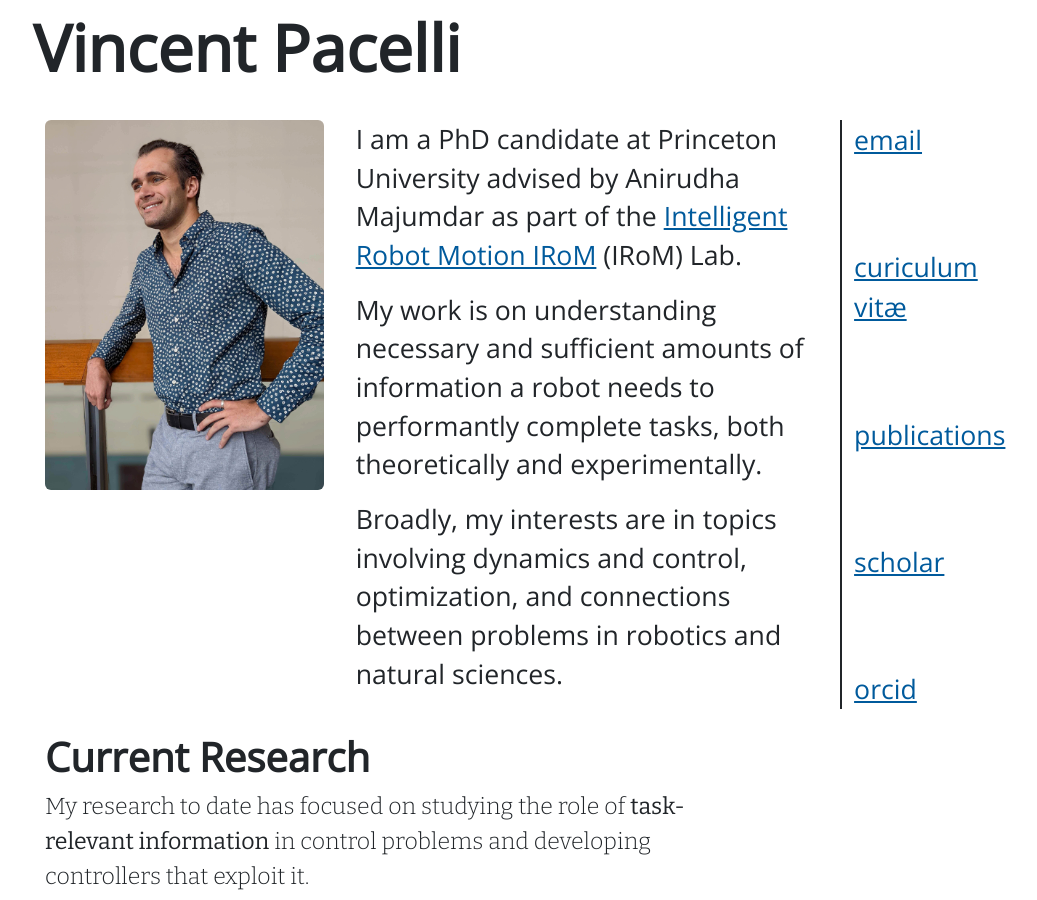
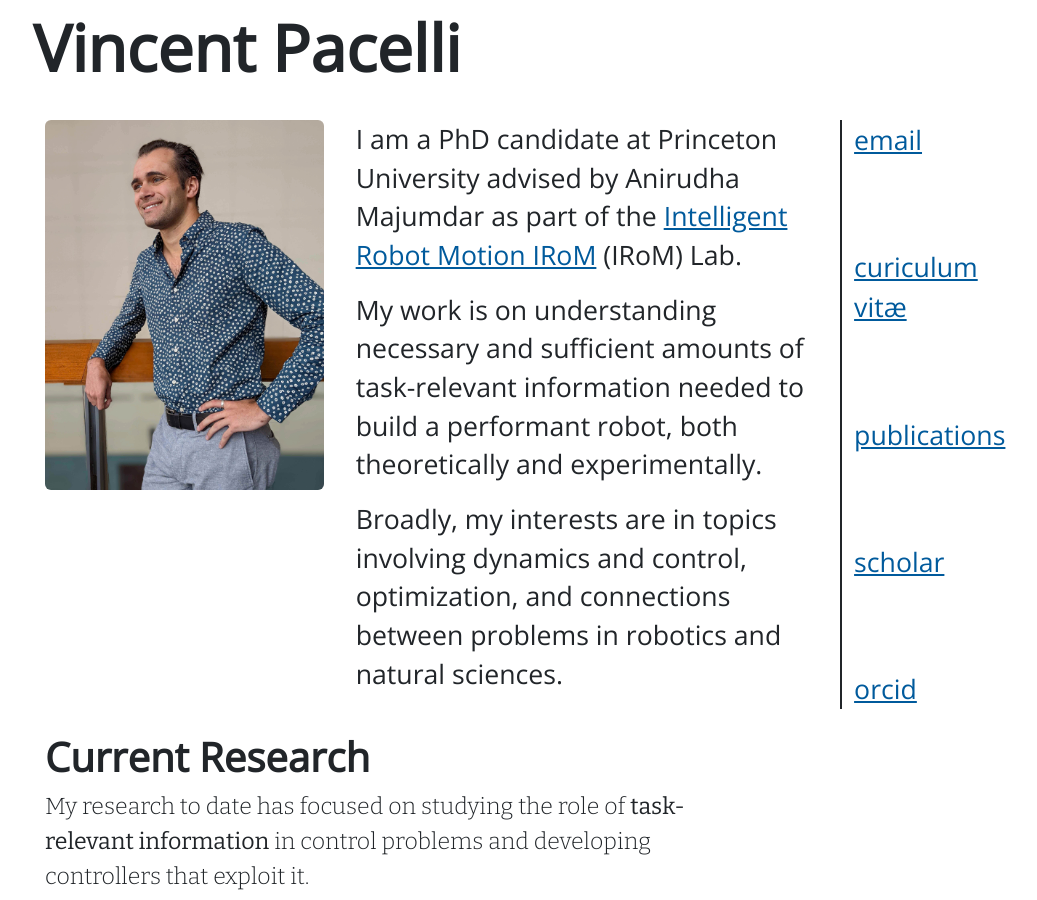
Before and after one commit to tnecniv/old-website, a Jekyll site: the page built from index.html, in a window 1280 px wide and 900 px high. Shown: the whole window, without its empty margins (153-1190 px from the left). Built offline with Jekyll 4.4.1, drawn with Linux system fonts in a browser that asks for light colours.

Commit message:
Updated Pubs

```diff
--- a/_data/pubs.yml
+++ b/_data/pubs.yml
@@ -88,6 +88,7 @@
   note: To Appear
   links:
       arxiv: https://arxiv.org/abs/2109.08262
+      pub: https://ieeexplore.ieee.org/abstract/document/9811557/
 
 - name: rss2022
   title: "Fundamental Performance Limits for Sensor-Based Robot Control and Policy Learning"
--- a/_includes/focused.md
+++ b/_includes/focused.md
@@ -2,6 +2,6 @@
 
 I am a PhD candidate at Princeton University advised by Anirudha Majumdar as part of the [Intelligent Robot Motion IRoM](https://irom-lab.princeton.edu) (IRoM) Lab.
 
-My work is on understanding necessary and sufficient amounts of information a robot needs to performantly complete tasks, both theoretically and experimentally.
+My work is on understanding necessary and sufficient amounts of task-relevant information needed to build a performant robot, both theoretically and experimentally.
 
 Broadly, my interests are in topics involving dynamics and **control**, **optimization**, and connections between problems in **robotics and natural sciences**.
```
